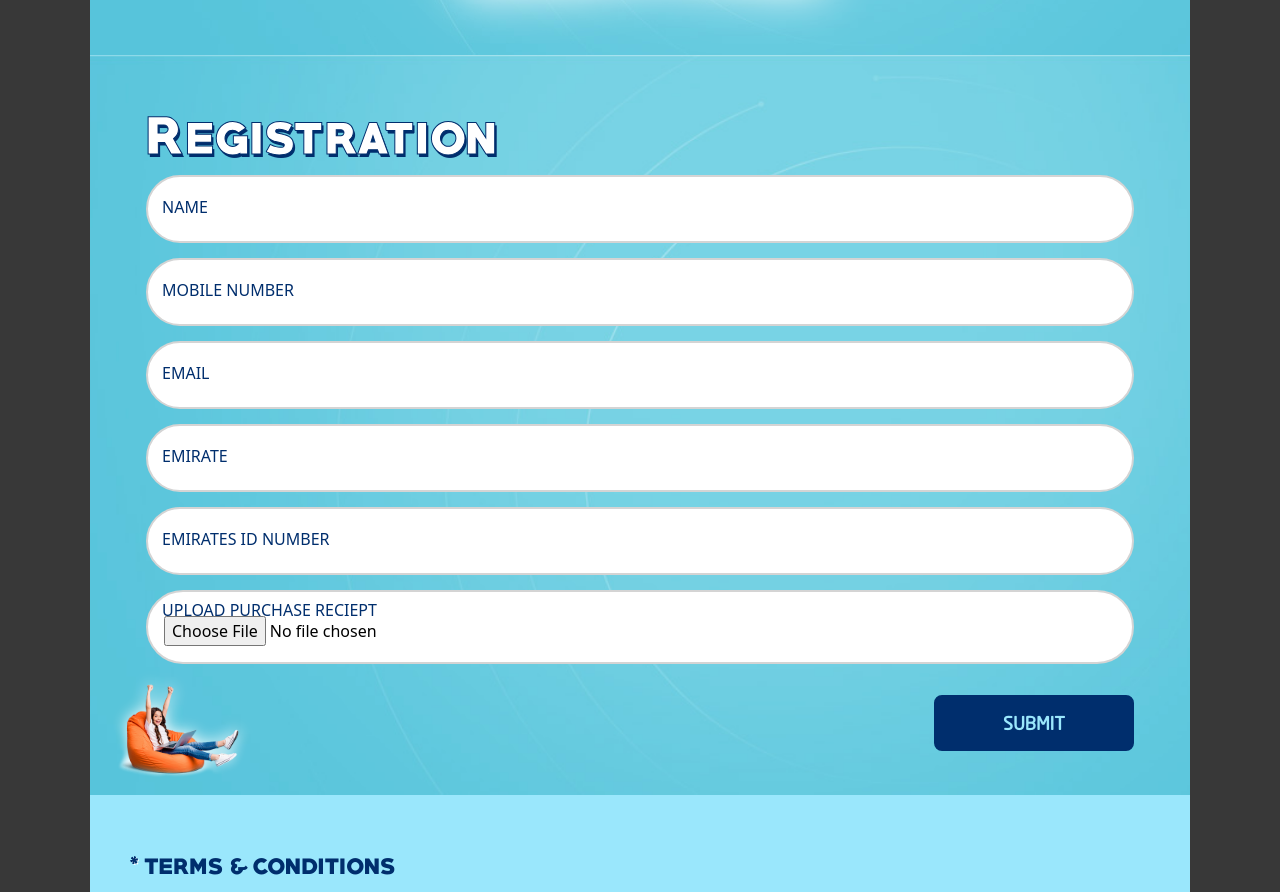
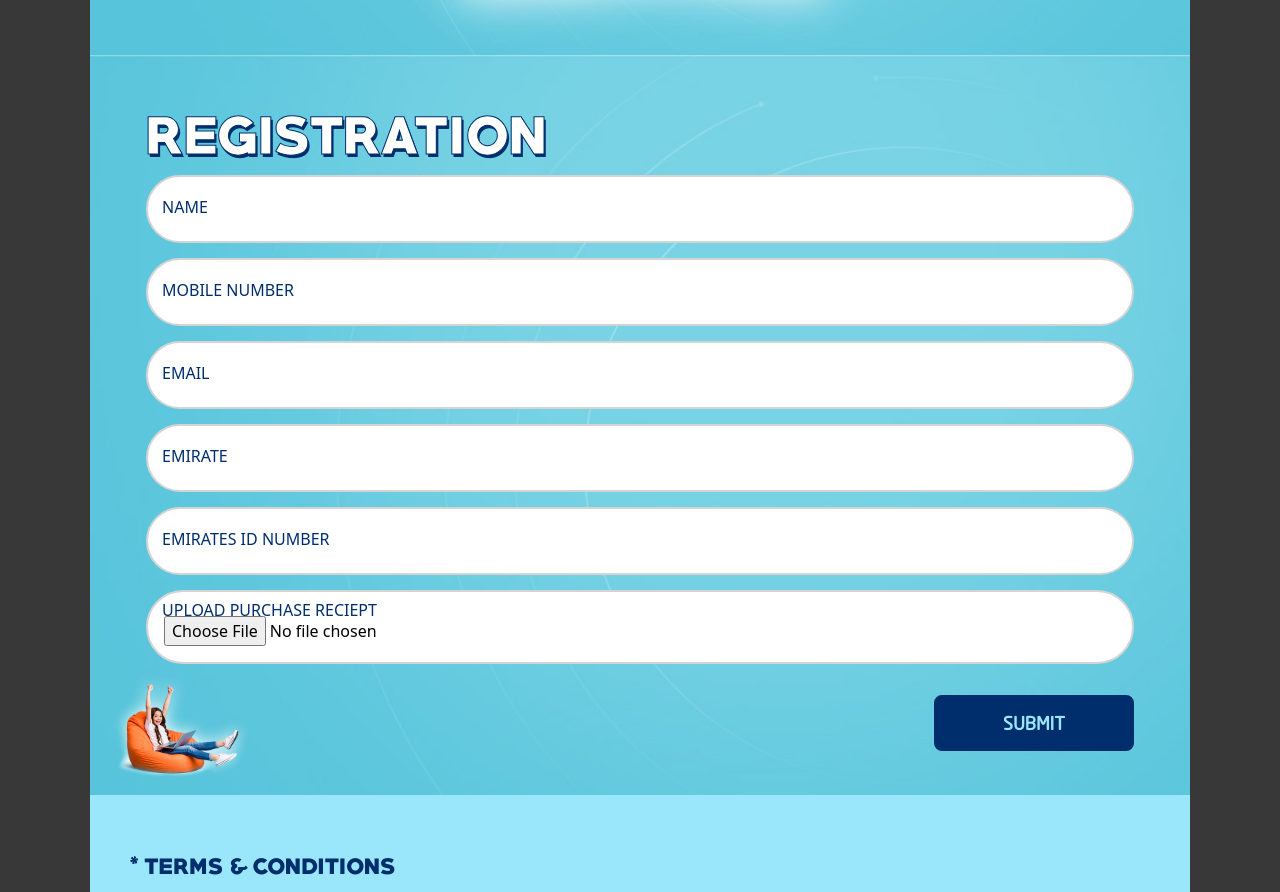
Before and after one commit to anotherITdude/alain-july2023, a Next.js app: page / in a window 1280 px wide. Shown: the part 2285-3177 px from the top of the page. Built offline with nearby package versions, Linux system fonts and the light colour scheme.

Commit message:
fix: asterisk svg changed

```diff
--- a/app/components/Hero.tsx
+++ b/app/components/Hero.tsx
@@ -9,7 +9,7 @@ import { motion } from "framer-motion";
 const Hero = () => {
   return (
     <div className="bg-center bg-cover hero
-    h-[591px] md:h-[480px] lg:h-[561px]">
+    h-[650px] md:h-[480px] lg:h-[561px]">
       <Navbar />
       <div
         className="flex flex-col-reverse md:flex-row section
--- a/app/components/Registration.tsx
+++ b/app/components/Registration.tsx
@@ -23,7 +23,12 @@ const Registration = () => {
     <div className="bg-cover bg-center registration h-[700px] md:h-[740px]  relative ">
       <div className="flex flex-col section ">
         <div className="left">
-          <div className="shadow_h2 text-3xl md:text-4xl lg:text-5xl font-primetime text-white pl-4 pb-3 pt-3">
+          <div
+            className="shadow_h2 uppercase
+          text-3xl md:text-4xl lg:text-5xl
+          font-primetime text-white
+          pl-4 pb-3 pt-3 "
+          >
             Registration
           </div>
           <form className="pl-4 pr-4 pt-2">
@@ -83,7 +88,7 @@ const Registration = () => {
             </div>
             <div className="form-field">
               <Input
-                id="emi"
+                id="reciept"
                 label="UPLOAD PURCHASE RECIEPT"
                 disabled={isLoading}
                 register={register}
```
Also changed, not shown: public/asterisk.svg.
